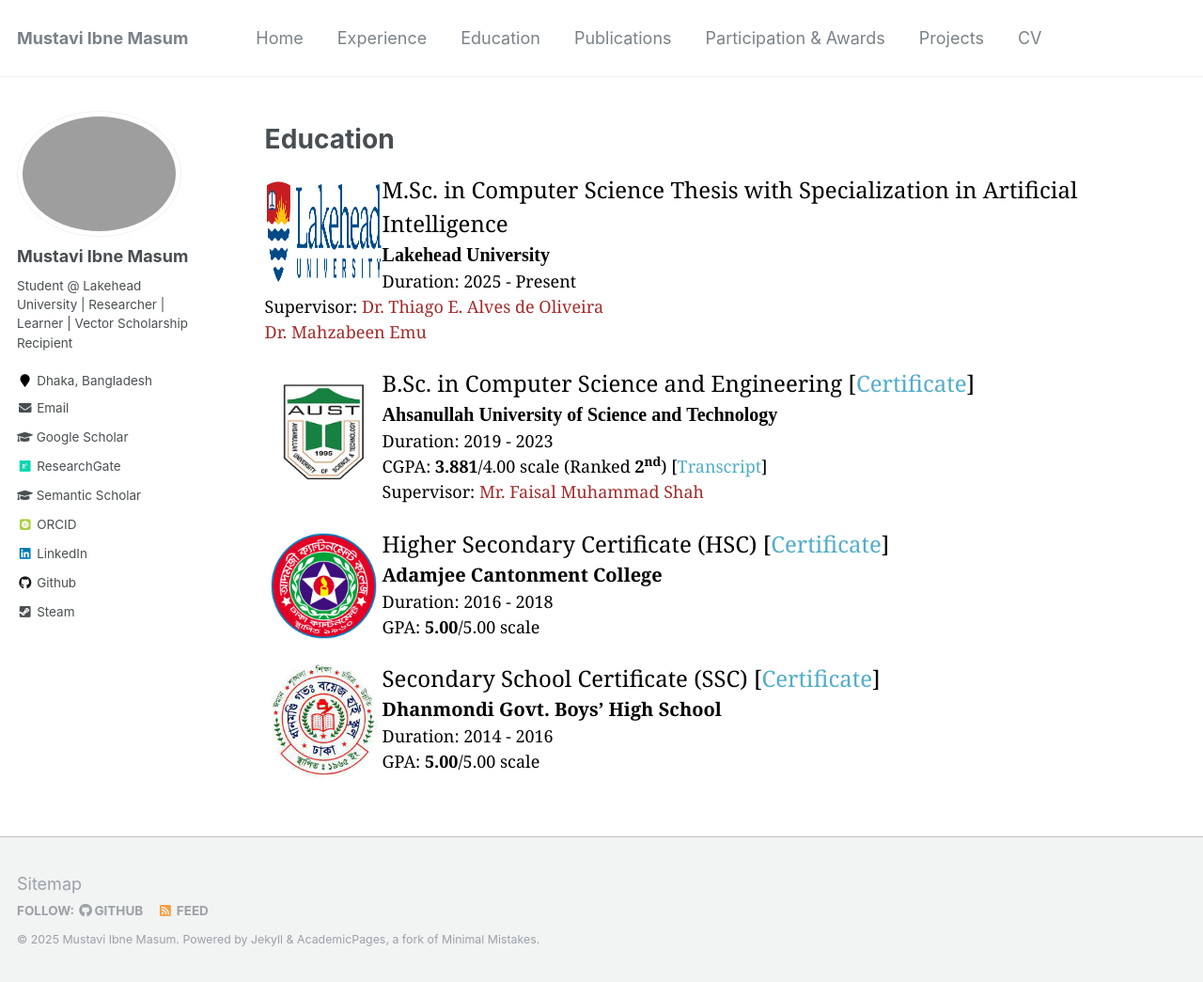
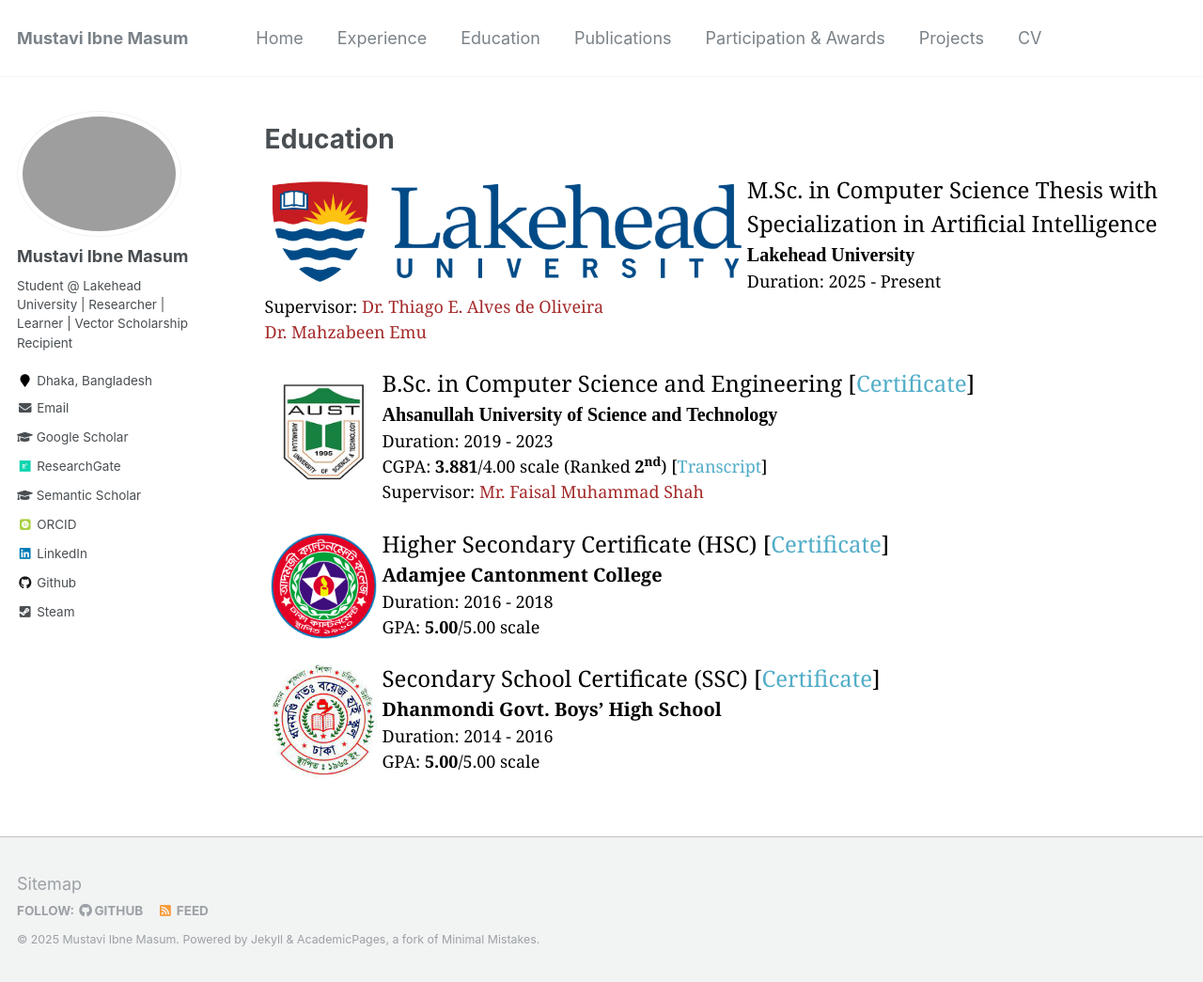
Before and after one commit to Mustavi-Ibne-Masum/mustavi-ibne-masum.github.io, a Jekyll site: the page built from _pages/education.md, in a window 1280 px wide and 1045 px high. Shown: the whole window at 94% size. Built offline with Jekyll 4.4.1, drawn with Linux system fonts in a browser that asks for light colours; some web fonts are replaced.

Commit message:
Update education.md

```diff
--- a/_pages/education.md
+++ b/_pages/education.md
@@ -7,7 +7,7 @@ author_profile: true
 
 # Education
 <!-- M.Sc -->
-<img src="/images/LogoLU.png" style="float:left;width:125px;height:125px;"><span style="font-family:Georgia; color:black;"><span style="font-size:18pt">M.Sc. in Computer Science Thesis with Specialization in Artificial Intelligence</span><br/>
+<img src="/images/LogoLU.png" style="float:left;height:125px;"><span style="font-family:Georgia; color:black;"><span style="font-size:18pt">M.Sc. in Computer Science Thesis with Specialization in Artificial Intelligence</span><br/>
 <span style="color:black; font-size:20px; font-family:Calisto MT"><b><a href="https://www.lakeheadu.ca/" target="_blank" style="color:black;">Lakehead University</a></b></span><br/>
 Duration: 2025 - Present <br/>
 Supervisor: <a style="color:brown;" href="https://www.lakeheadu.ca/users/A/talvesd">Dr. Thiago E. Alves de Oliveira</a><br/>
```
